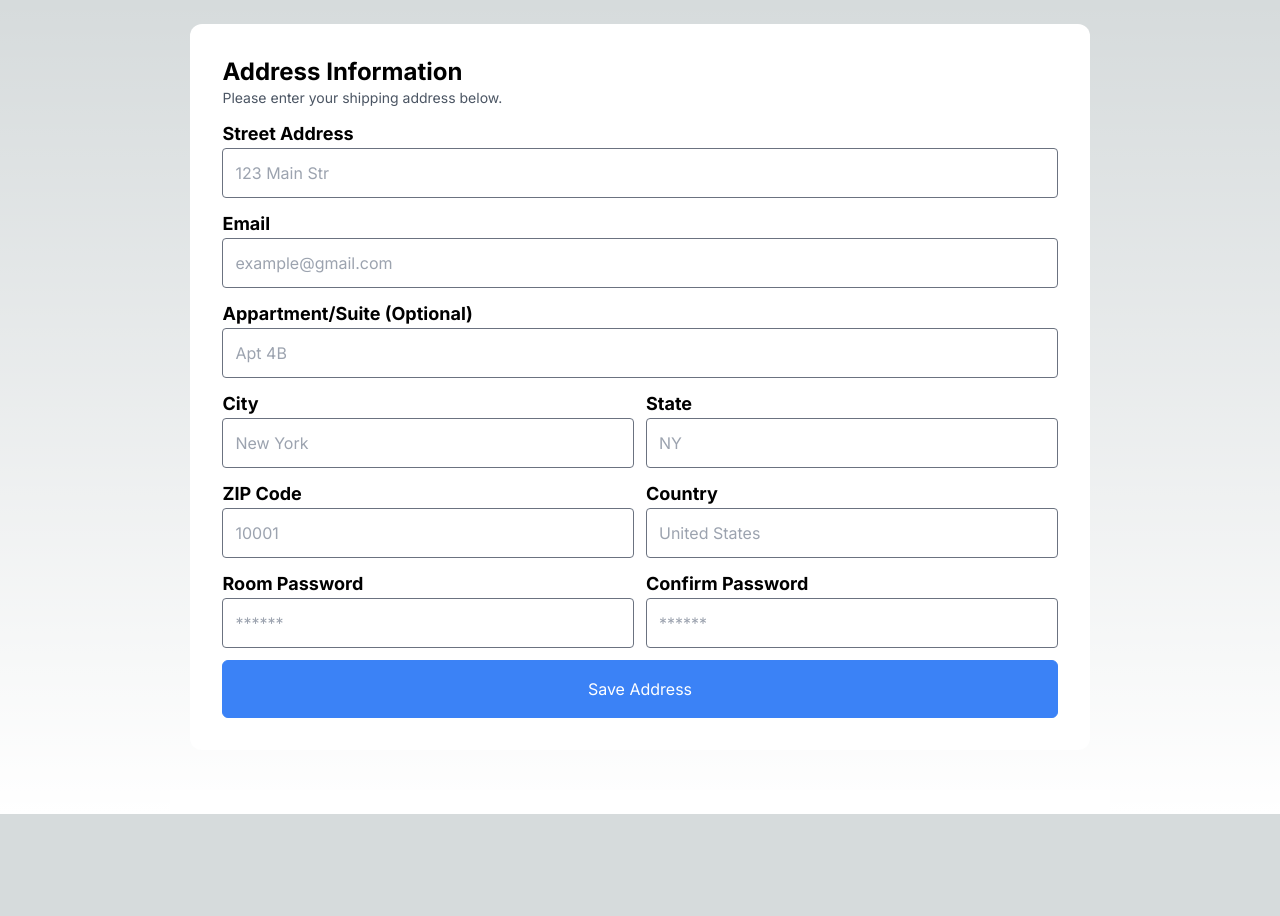
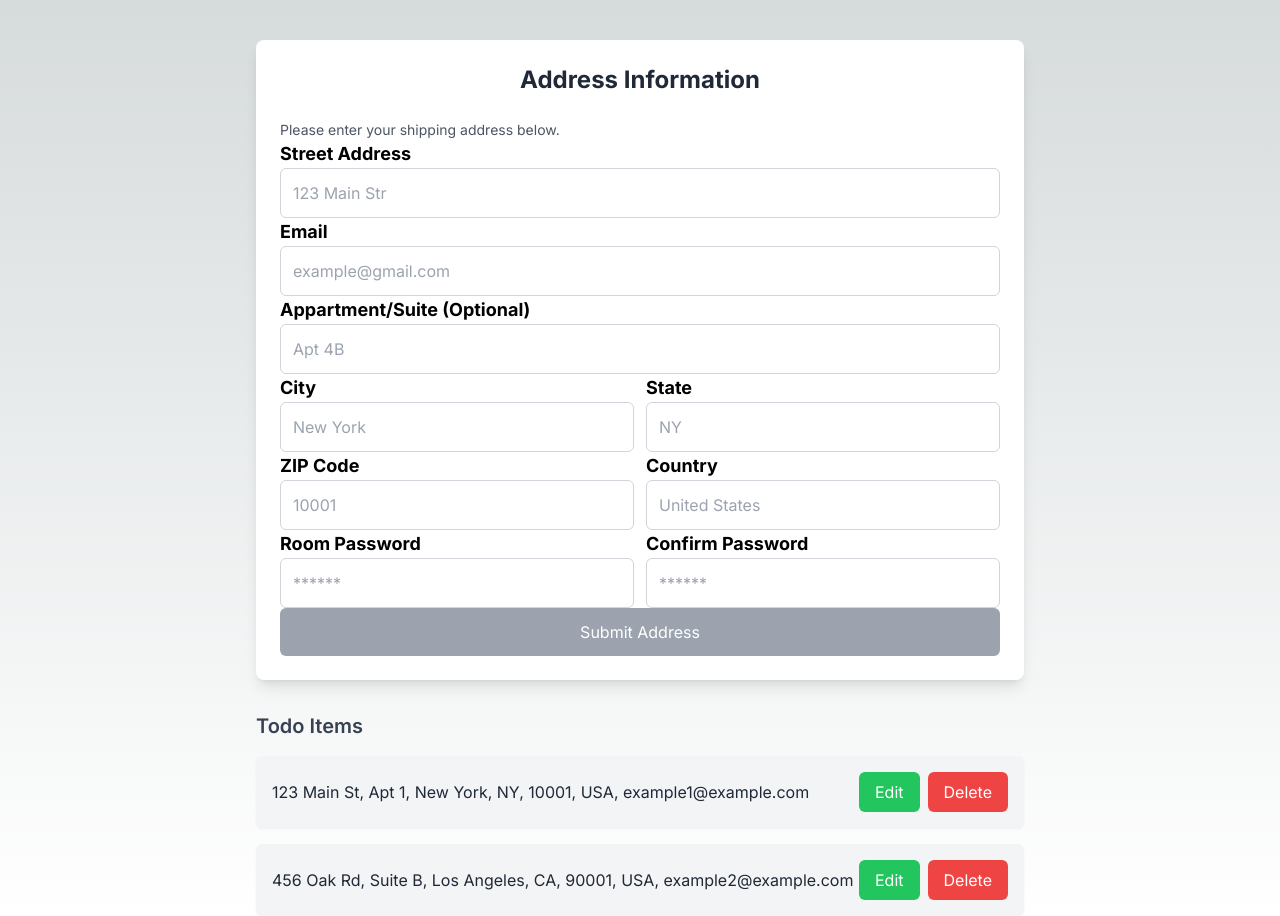
Before and after one commit to HabibEniolabi/CRUD-Project, a Next.js app: page / in a window 1280 px wide. Before the commit the page ends 814 px from the top, so only its background shows below. Built offline with nearby package versions, Linux system fonts and the light colour scheme.

Commit message:
solo-project

```diff
--- a/src/app/components/TodoList.tsx
+++ b/src/app/components/TodoList.tsx
@@ -2,6 +2,27 @@
 import React, { useState } from "react";
 
 const TodoList = () => {
+  const initialTodos = [
+    {
+      address: "123 Main St",
+      suite: "Apt 1",
+      city: "New York",
+      state: "NY",
+      code: "10001",
+      country: "USA",
+      email: "example1@example.com",
+    },
+    {
+      address: "456 Oak Rd",
+      suite: "Suite B",
+      city: "Los Angeles",
+      state: "CA",
+      code: "90001",
+      country: "USA",
+      email: "example2@example.com",
+    },
+  ];
+
   const [formValue, setFormValue] = useState({
     address: "",
     suite: "",
@@ -13,15 +34,15 @@ const TodoList = () => {
     password: "",
     confirmPassword: "",
   });
-  const [newTodo, setNewTodo] = useState<any[]>([]);
-  const [editInput, setEditInput] = useState(null);
+  const [newTodo, setNewTodo] = useState(initialTodos);
+  const [editInput, setEditInput] = useState<number | null>(null);
 
   const handleChange = (e: { target: { name: any; value: any } }) => {
     const { name, value } = e.target;
     setFormValue({ ...formValue, [name]: value });
   };
 
-  const handleSubmit = (e: { preventDefault: () => void }) => {
+  const handleSubmit = (e: React.FormEvent) => {
     e.preventDefault();
 
     if (formValue.password !== formValue.confirmPassword) {
@@ -32,12 +53,31 @@ const TodoList = () => {
     if (editInput !== null) {
       // Update operation
       const updatedData = [...newTodo];
-      updatedData[editInput] = formValue;
+      updatedData[editInput] = {
+        address: formValue.address,
+        suite: formValue.suite,
+        city: formValue.city,
+        state: formValue.state,
+        code: formValue.code,
+        country: formValue.country,
+        email: formValue.email,
+      };
       setNewTodo(updatedData);
       setEditInput(null);
     } else {
       // Create operation
-      setNewTodo([...newTodo, formValue]);
+      setNewTodo([
+        ...newTodo,
+        {
+          address: formValue.address,
+          suite: formValue.suite,
+          city: formValue.city,
+          state: formValue.state,
+          code: formValue.code,
+          country: formValue.country,
+          email: formValue.email,
+        },
+      ]);
     }
 
     setFormValue({
@@ -54,8 +94,13 @@ const TodoList = () => {
   };
 
   const handleEdit = (index: number) => {
-    setFormValue(newTodo[index]);
-    handleDelete(index);
+    setEditInput(index);
+    const todoToEdit = newTodo[index];
+    setFormValue({
+      ...todoToEdit,
+      password: "",
+      confirmPassword: "",
+    });
   };
 
   const handleDelete = (index: number) => {
@@ -64,7 +109,8 @@ const TodoList = () => {
   };
 
   // Check if all fields are filled
-  const isFormComplete =
+  const isFormComplete = () => {
+    return (
       formValue.address &&
       formValue.email &&
       formValue.password &&
@@ -73,26 +119,26 @@ const TodoList = () => {
       formValue.code &&
       formValue.country &&
       formValue.state &&
-    formValue.suite;
+      formValue.suite
+    );
+  };
 
   return (
     <div>
       <form
         onSubmit={handleSubmit}
-        className="px-10 pb-10 md:px-5 pt-6 flex flex-col"
+        className="max-w-3xl mx-auto mt-10 p-6 bg-white rounded-lg shadow-lg"
       >
-        <div className="items-end bg-white text-black p-8 rounded-xl flex flex-col gap-3">
         <div className="w-full">
-            <h1 className="font-bold text-2xl">Address Information</h1>
+          <h1 className="text-2xl font-bold text-center text-gray-800 mb-6">Address Information</h1>
           <p className="text-sm text-gray-600">
             Please enter your shipping address below.
           </p>
-          </div>
 
           <div className="w-full">
             <label className="text-lg font-bold">Street Address</label>
             <input
-              className="p-3 rounded w-full text-gray-500 border border-gray-500"
+              className="w-full p-3 border border-gray-300 rounded-md focus:outline-none focus:ring-2 focus:ring-blue-500"
               type="text"
               onChange={handleChange}
               placeholder="123 Main Str"
@@ -104,7 +150,7 @@ const TodoList = () => {
           <div className="w-full">
             <label className="text-lg font-bold">Email</label>
             <input
-              className="p-3 rounded w-full text-gray-500 border border-gray-500"
+              className="w-full p-3 border border-gray-300 rounded-md focus:outline-none focus:ring-2 focus:ring-blue-500"
               type="text"
               onChange={handleChange}
               placeholder="example@gmail.com"
@@ -118,7 +164,7 @@ const TodoList = () => {
               Appartment/Suite (Optional)
             </label>
             <input
-              className="p-3 rounded w-full text-gray-500 border border-gray-500"
+              className="w-full p-3 border border-gray-300 rounded-md focus:outline-none focus:ring-2 focus:ring-blue-500"
               type="text"
               onChange={handleChange}
               placeholder="Apt 4B"
@@ -131,7 +177,7 @@ const TodoList = () => {
             <div className="w-full">
               <label className="text-lg font-bold">City</label>
               <input
-                className="p-3 rounded w-full text-gray-500 border border-gray-500"
+                className="w-full p-3 border border-gray-300 rounded-md focus:outline-none focus:ring-2 focus:ring-blue-500"
                 type="text"
                 onChange={handleChange}
                 placeholder="New York"
@@ -143,7 +189,7 @@ const TodoList = () => {
             <div className="w-full">
               <label className="text-lg font-bold">State</label>
               <input
-                className="p-3 rounded w-full text-gray-500 border border-gray-500"
+                className="w-full p-3 border border-gray-300 rounded-md focus:outline-none focus:ring-2 focus:ring-blue-500"
                 type="text"
                 onChange={handleChange}
                 placeholder="NY"
@@ -157,7 +203,7 @@ const TodoList = () => {
             <div className="w-full">
               <label className="text-lg font-bold">ZIP Code</label>
               <input
-                className="p-3 rounded w-full text-gray-500 border border-gray-500"
+                className="w-full p-3 border border-gray-300 rounded-md focus:outline-none focus:ring-2 focus:ring-blue-500"
                 type="text"
                 onChange={handleChange}
                 placeholder="10001"
@@ -169,7 +215,7 @@ const TodoList = () => {
             <div className="w-full">
               <label className="text-lg font-bold">Country</label>
               <input
-                className="p-3 rounded w-full text-gray-500 border border-gray-500"
+                className="w-full p-3 border border-gray-300 rounded-md focus:outline-none focus:ring-2 focus:ring-blue-500"
                 type="text"
                 onChange={handleChange}
                 placeholder="United States"
@@ -183,7 +229,7 @@ const TodoList = () => {
             <div className="w-full">
               <label className="text-lg font-bold">Room Password</label>
               <input
-                className="p-3 rounded w-full text-gray-500 border border-gray-500"
+                className="w-full p-3 border border-gray-300 rounded-md focus:outline-none focus:ring-2 focus:ring-blue-500"
                 type="text"
                 onChange={handleChange}
                 placeholder="******"
@@ -195,26 +241,60 @@ const TodoList = () => {
             <div className="w-full">
               <label className="text-lg font-bold">Confirm Password</label>
               <input
-                className="p-3 rounded w-full text-gray-500 border border-gray-500"
+                className="w-full p-3 border border-gray-300 rounded-md focus:outline-none focus:ring-2 focus:ring-blue-500"
                 type="text"
                 onChange={handleChange}
                 placeholder="******"
                 required
-                name="confirmpassword"
+                name="password"
                 value={formValue.confirmPassword}
               />
             </div>
           </div>
           <button
-            className="bg-blue-500 border border-blue-500 rounded-md text-white cursor-pointer text-center w-full p-4"
             type="submit"
-            disabled={!isFormComplete}
+            disabled={!isFormComplete()}
+            className={`w-full p-3 rounded-md text-white ${
+              isFormComplete()
+                ? "bg-blue-500 hover:bg-blue-600"
+                : "bg-gray-400 cursor-not-allowed"
+            }`}
           >
-            Save Address
+            {editInput !== null ? "Update Address" : "Submit Address"}
           </button>
         </div>
       </form>
-      <ul className="bg-white p-3 text-black"></ul>
+      {/* Todo List */}
+      <div className="mt-8">
+        <h3 className="text-xl font-semibold text-gray-700 mb-4">Todo Items</h3>
+        <ul className="space-y-4">
+          {newTodo.map((todo, index) => (
+            <li
+              key={index}
+              className="flex items-center justify-between bg-gray-100 p-4 rounded-md shadow-sm"
+            >
+              <span className="text-gray-800">
+                {todo.address}, {todo.suite}, {todo.city}, {todo.state},{" "}
+                {todo.code}, {todo.country}, {todo.email}
+              </span>
+              <div className="flex space-x-2">
+                <button
+                  onClick={() => handleEdit(index)}
+                  className="px-4 py-2 bg-green-500 text-white rounded-md hover:bg-green-600"
+                >
+                  Edit
+                </button>
+                <button
+                  onClick={() => handleDelete(index)}
+                  className="px-4 py-2 bg-red-500 text-white rounded-md hover:bg-red-600"
+                >
+                  Delete
+                </button>
+              </div>
+            </li>
+          ))}
+        </ul>
+      </div>
     </div>
   );
 };
--- a/src/app/page.tsx
+++ b/src/app/page.tsx
@@ -1,4 +1,4 @@
-import TodoList from "./components/TodoList.js";
+import TodoList from "./components/TodoList";
 
 export default function Home() {
   return (
```
Lines whose indentation alone changed are shown as unchanged.
